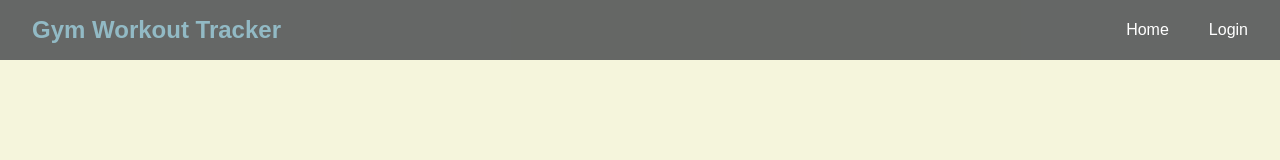
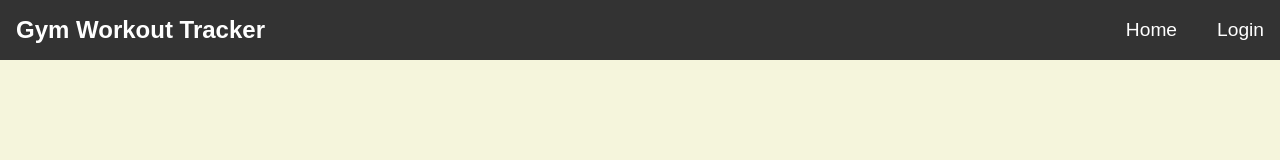
Before and after one commit to irynap24/Gym-Tracker-fullstack, a React (Vite) app in the folder frontend/: page /history in a window 1280 px wide. Shown: the top 160 px of the page. Built offline with nearby package versions, Linux system fonts and the light colour scheme; no server answers.

Commit message:
fixed date issue

```diff
--- a/frontend/src/components/History.jsx
+++ b/frontend/src/components/History.jsx
@@ -31,11 +31,22 @@ const History = () => {
   // Function to group workouts by date
   const groupWorkoutsByDate = (workouts) => {
     return workouts.reduce((acc, workout) => {
-      const date = new Date(workout.date).toLocaleDateString(); // Format date as needed
-      if (!acc[date]) {
-        acc[date] = [];
+      // Parse the date as UTC, adjust to the local time zone
+      const workoutDate = new Date(workout.date);
+      const localDate = new Date(
+        workoutDate.getTime() + workoutDate.getTimezoneOffset() * 60000
+      );
+
+      const formattedDate = localDate.toLocaleDateString("en-US", {
+        year: "numeric",
+        month: "2-digit",
+        day: "2-digit",
+      });
+
+      if (!acc[formattedDate]) {
+        acc[formattedDate] = [];
       }
-      acc[date].push(workout);
+      acc[formattedDate].push(workout);
       return acc;
     }, {});
   };
--- a/frontend/src/components/Navbar.css
+++ b/frontend/src/components/Navbar.css
@@ -83,3 +83,110 @@ nav ul li a:hover {
 body {
   padding-top: 60px; /* Space at the top */
 }
+/* Navbar container */
+.navbar {
+  position: fixed;
+  top: 0;
+  left: 0;
+  width: 100%;
+  background-color: #333;
+  padding: 1rem;
+  display: flex;
+  justify-content: space-between;
+  align-items: center;
+  z-index: 1000;
+}
+
+.navbar-logo {
+  color: #fff;
+  font-size: 1.5rem;
+}
+
+.nav-links {
+  display: flex;
+  justify-content: flex-end;
+  align-items: center;
+}
+
+.nav-links ul {
+  list-style-type: none;
+  display: flex;
+  gap: 1rem;
+  margin: 0;
+}
+
+.nav-links ul li {
+  display: inline;
+}
+
+.nav-links ul li a {
+  color: white;
+  text-decoration: none;
+  font-size: 1.2rem;
+}
+
+.nav-links ul li a:hover {
+  text-decoration: underline;
+}
+
+/* Hamburger menu styling */
+.hamburger {
+  display: none;
+  cursor: pointer;
+}
+
+.hamburger .bar {
+  display: block;
+  width: 25px;
+  height: 3px;
+  margin: 5px;
+  background-color: #fff;
+  transition: 0.3s;
+}
+
+/* When the hamburger menu is clicked */
+.hamburger .bar.open {
+  transform: rotate(45deg);
+  background-color: #fff;
+}
+
+.nav-links.open {
+  display: block;
+}
+
+/* Responsive styles */
+@media screen and (max-width: 768px) {
+  .nav-links {
+    display: none;
+    position: absolute;
+    top: 60px; /* Below the navbar */
+    left: 0;
+    width: 100%;
+    background-color: #333;
+    flex-direction: column;
+    align-items: center;
+  }
+
+  .nav-links ul {
+    flex-direction: column;
+  }
+
+  .hamburger {
+    display: block;
+  }
+
+  /* Show menu links when open */
+  .nav-links.open {
+    display: flex;
+  }
+}
+
+@media screen and (max-width: 480px) {
+  .navbar-logo {
+    font-size: 1.2rem;
+  }
+
+  .nav-links ul li a {
+    font-size: 1rem;
+  }
+}
--- a/frontend/src/components/Navbar.jsx
+++ b/frontend/src/components/Navbar.jsx
@@ -1,4 +1,3 @@
-// Navbar.jsx
 import React, { useEffect, useState } from "react";
 import { onAuthStateChanged, signOut } from "firebase/auth";
 import { auth } from "../firebase";
@@ -7,6 +6,7 @@ import "./Navbar.css";
 
 function Navbar() {
   const [isLoggedIn, setIsLoggedIn] = useState(false);
+  const [isOpen, setIsOpen] = useState(false); // State for hamburger menu
   const navigate = useNavigate(); // Hook for navigation
 
   useEffect(() => {
@@ -26,23 +26,36 @@ function Navbar() {
     }
   };
 
+  const toggleMenu = () => {
+    setIsOpen(!isOpen); // Toggle hamburger menu open/close state
+  };
+
   return (
     <nav className="navbar">
-      <h1>Gym Workout Tracker</h1>
+      <h1 className="navbar-logo">Gym Workout Tracker</h1>
+      <div className={`nav-links ${isOpen ? "open" : ""}`}>
         <ul>
           <li>
-          <Link to="/">Home</Link>
+            <Link to="/" onClick={toggleMenu}>
+              Home
+            </Link>
           </li>
           {isLoggedIn && (
             <>
               <li>
-              <Link to="/workouts">Log Workout</Link>
+                <Link to="/workouts" onClick={toggleMenu}>
+                  Log Workout
+                </Link>
               </li>
               <li>
-              <Link to="/exercises">Exercises</Link>
+                <Link to="/exercises" onClick={toggleMenu}>
+                  Exercises
+                </Link>
               </li>
               <li>
-              <Link to="/history">History</Link>
+                <Link to="/history" onClick={toggleMenu}>
+                  History
+                </Link>
               </li>
             </>
           )}
@@ -54,10 +67,18 @@ function Navbar() {
             </li>
           ) : (
             <li>
-            <Link to="/login">Login</Link>
+              <Link to="/login" onClick={toggleMenu}>
+                Login
+              </Link>
             </li>
           )}
         </ul>
+      </div>
+      <div className="hamburger" onClick={toggleMenu}>
+        <span className={`bar ${isOpen ? "open" : ""}`}></span>
+        <span className={`bar ${isOpen ? "open" : ""}`}></span>
+        <span className={`bar ${isOpen ? "open" : ""}`}></span>
+      </div>
     </nav>
   );
 }
```
Lines whose indentation alone changed are shown as unchanged.
